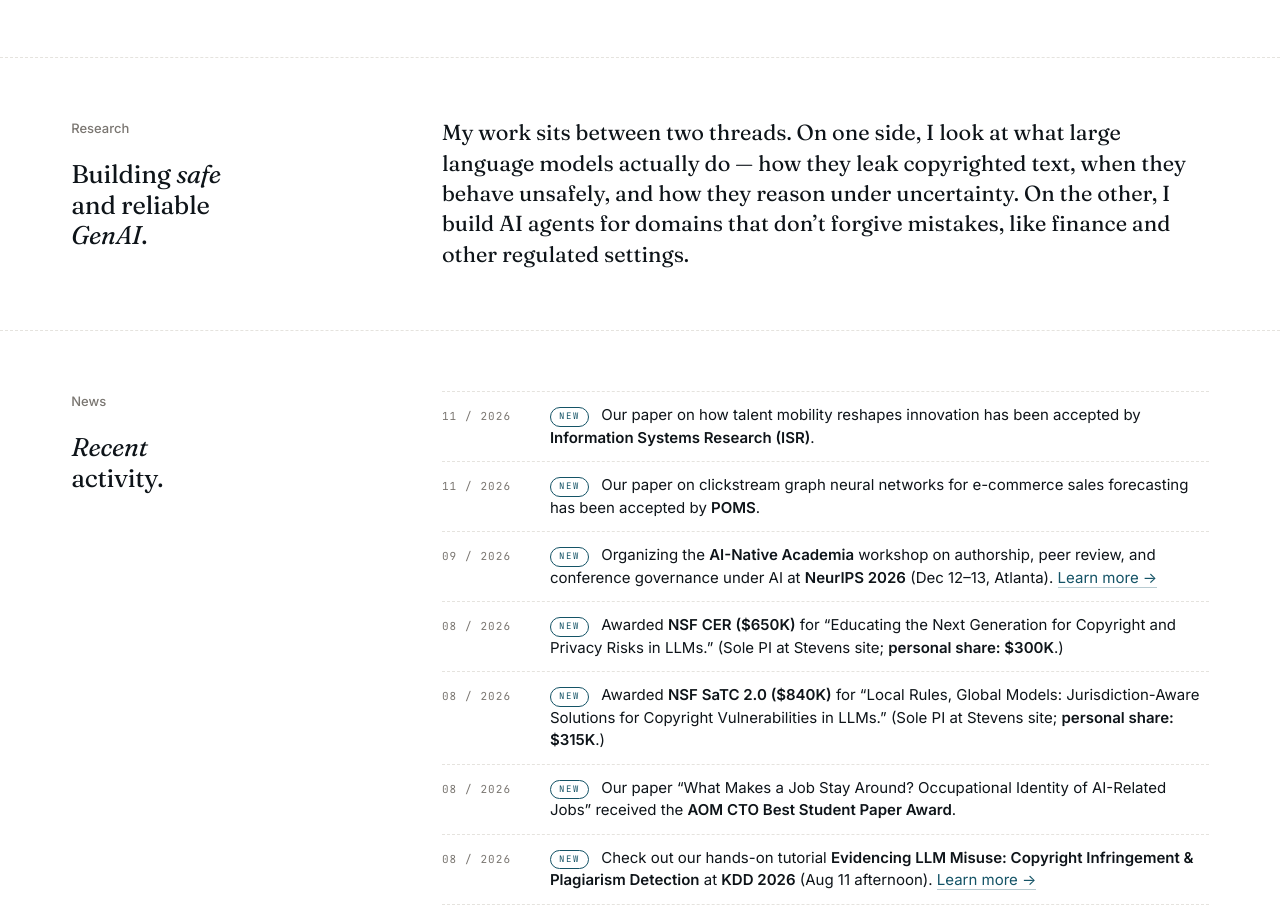
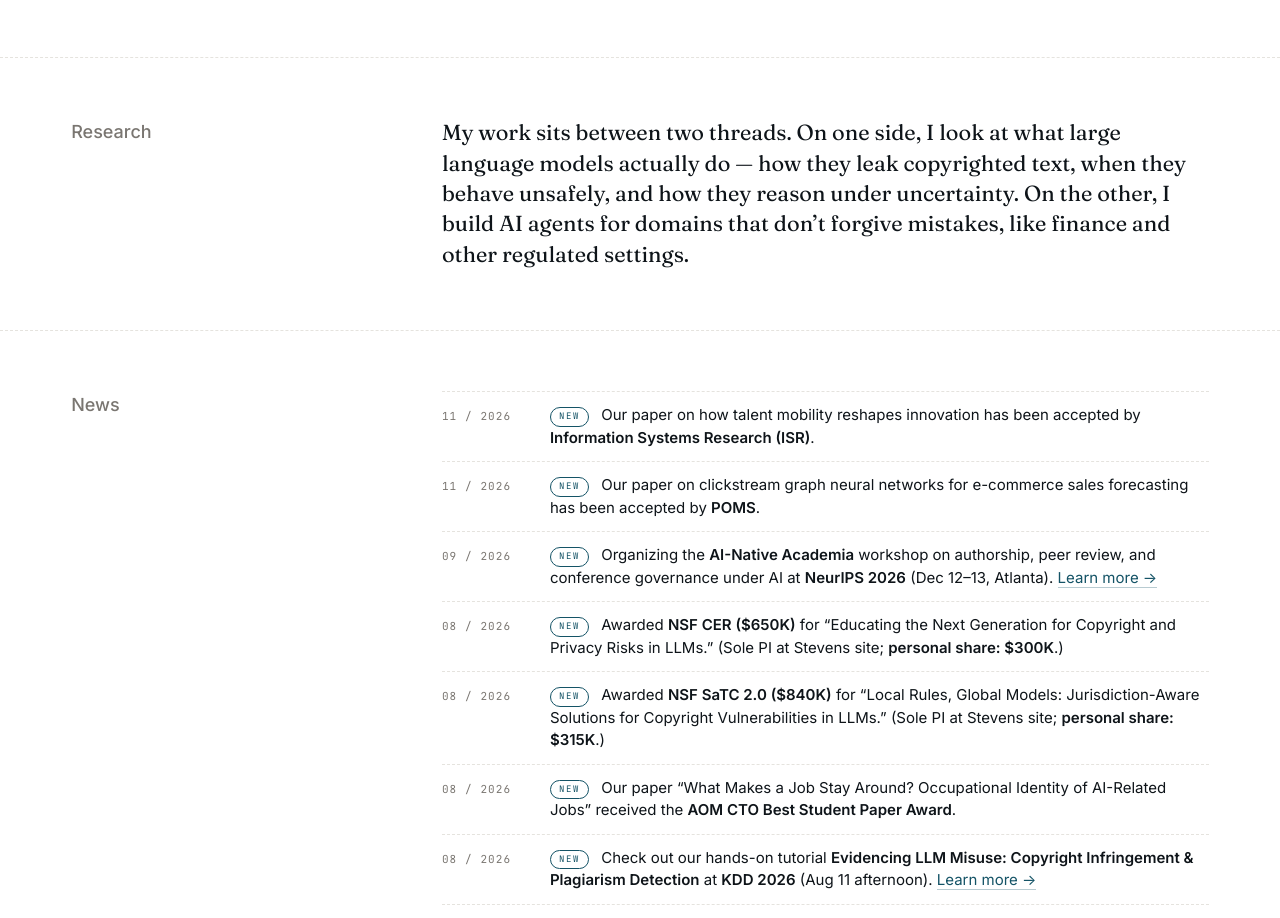
Before and after one commit to denghui-research/denghui-research.github.io, a plain HTML site: page index.html in a window 1280 px wide. Shown: the part 1024-1942 px from the top of the page. Drawn offline with Linux system fonts and the light colour scheme.

Commit message:
Simplify Research and News section headings

```diff
--- a/index.html
+++ b/index.html
@@ -469,6 +469,8 @@ main {
 }
 
 /* ============ PUBLICATIONS ============ */
+#research .section-head .eyebrow,
+#news .section-head .eyebrow,
 #publications .section-head .eyebrow,
 #teaching .section-head .eyebrow,
 #service .section-head .eyebrow { font-size: 18px; }
@@ -1092,7 +1094,6 @@ footer a:hover { color: var(--accent); }
     <div class="wrap section-grid">
       <div class="section-head">
         <span class="eyebrow">Research</span>
-        <h2>Building <em>safe</em><br />and reliable<br /><em>GenAI</em>.</h2>
       </div>
       <p class="research-text">
         My work sits between two threads.
@@ -1110,7 +1111,6 @@ footer a:hover { color: var(--accent); }
     <div class="wrap section-grid">
       <div class="section-head">
         <span class="eyebrow">News</span>
-        <h2><em>Recent</em><br />activity.</h2>
       </div>
       <ul class="news-list">
         <li class="news-item">
```
